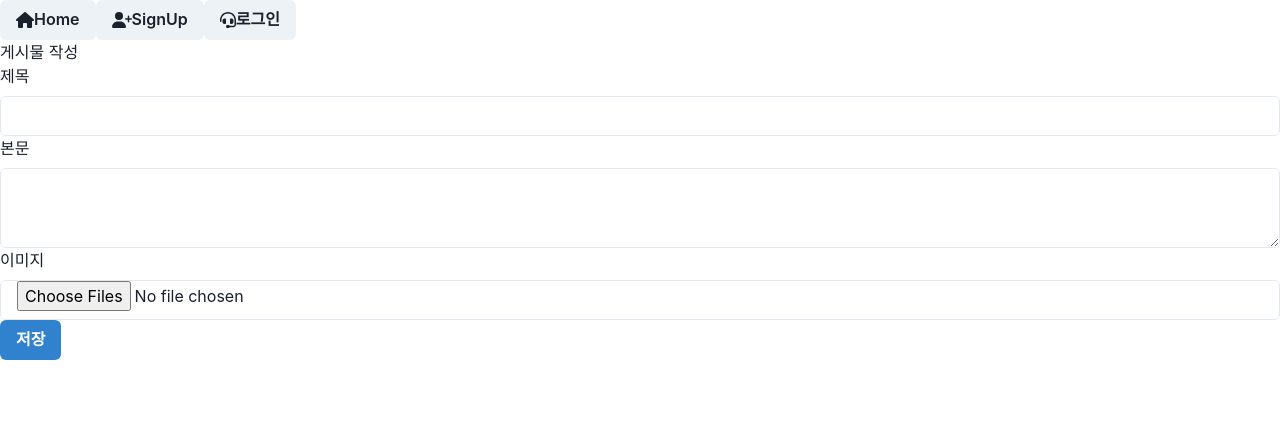
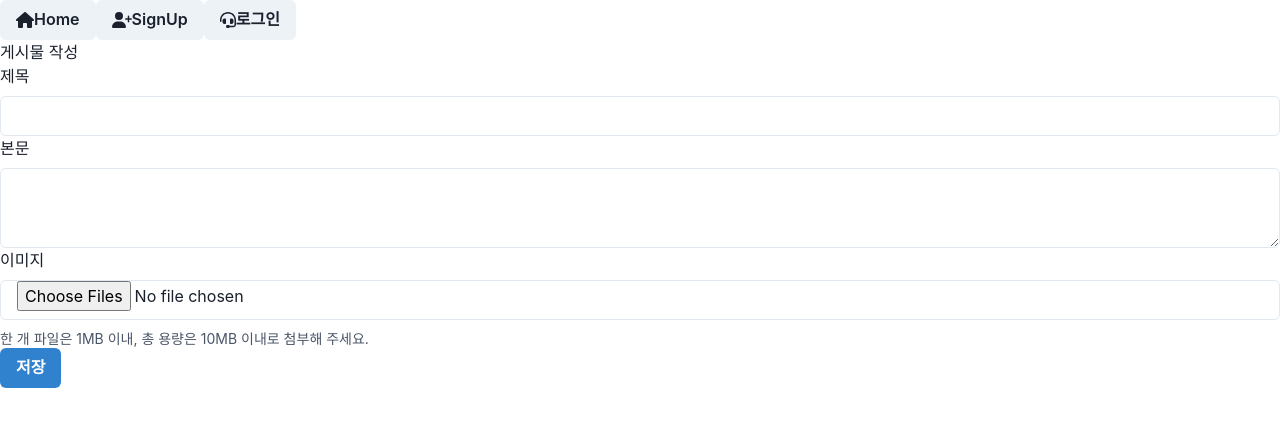
Before and after one commit to laehwani/prj1-fe20231109, a React (Create React App) app: page /write in a window 1280 px wide. Shown: the top 426 px of the page. Built offline with nearby package versions, Linux system fonts and the light colour scheme; no server answers.

Commit message:
프론트 boardwrite
파일첨부 크기 제한 안내 메시지 출력..

```diff
--- a/src/page/board/BoardWrite.js
+++ b/src/page/board/BoardWrite.js
@@ -2,7 +2,7 @@ import React, { useState } from "react";
 import {
   Box,
   Button,
-  FormControl,
+  FormControl, FormHelperText,
   FormLabel,
   Input,
   Textarea,
@@ -75,6 +75,9 @@ export function BoardWrite() {
               multiple
               onChange={(e) => setFiles(e.target.files)}
           />
+          <FormHelperText>
+            한 개 파일은 1MB 이내, 총 용량은 10MB 이내로 첨부해 주세요.
+          </FormHelperText>
         </FormControl>
         <Button
           isDisabled={isSubmitting}
```
